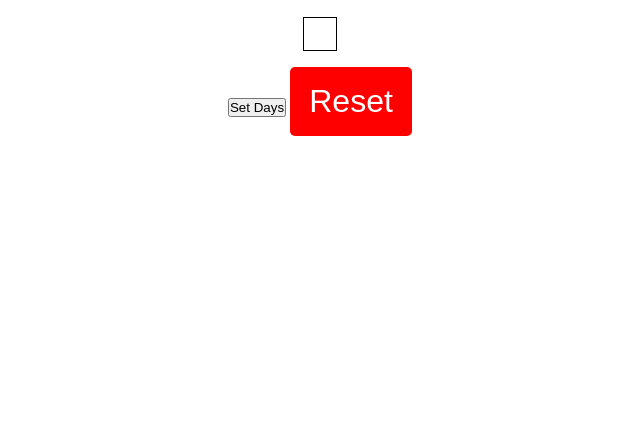
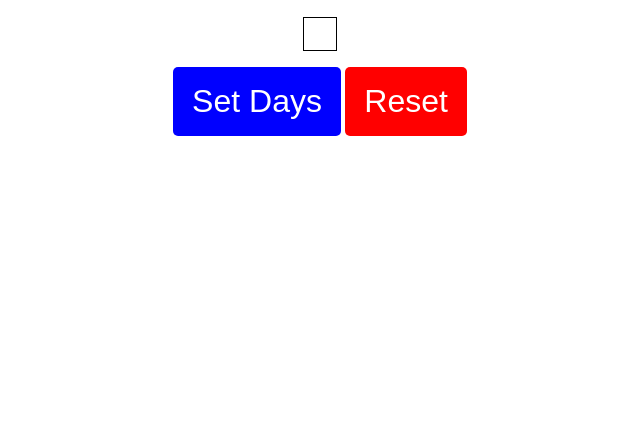
Before and after one commit to PulseFiction/dayswithoutincident, a plain HTML site: page index.html in a window 1280 px wide. Shown: the part 358-800 px from the top of the page, without its empty margins (320-960 px from the left). Drawn offline with Linux system fonts and the light colour scheme.

Commit message:
Update style.css
Added new styling for new set days button.

```diff
--- a/style.css
+++ b/style.css
@@ -32,6 +32,15 @@ h1 {
   text-transform: uppercase;
 }
 
+.set {
+  padding: 1rem 1.2rem;
+  font-size: 2rem;
+  background-color: #0000ff;
+  color: #fff;
+  border-radius: 5px;
+  border: none;
+  cursor: pointer;
+}
 .reset {
   padding: 1rem 1.2rem;
   font-size: 2rem;
@@ -42,6 +51,9 @@ h1 {
   cursor: pointer;
 }
 
+.set:hover {
+  background-color: #0000aa;
+}
 .reset:hover {
   background-color: #dd0000;
 }
```
